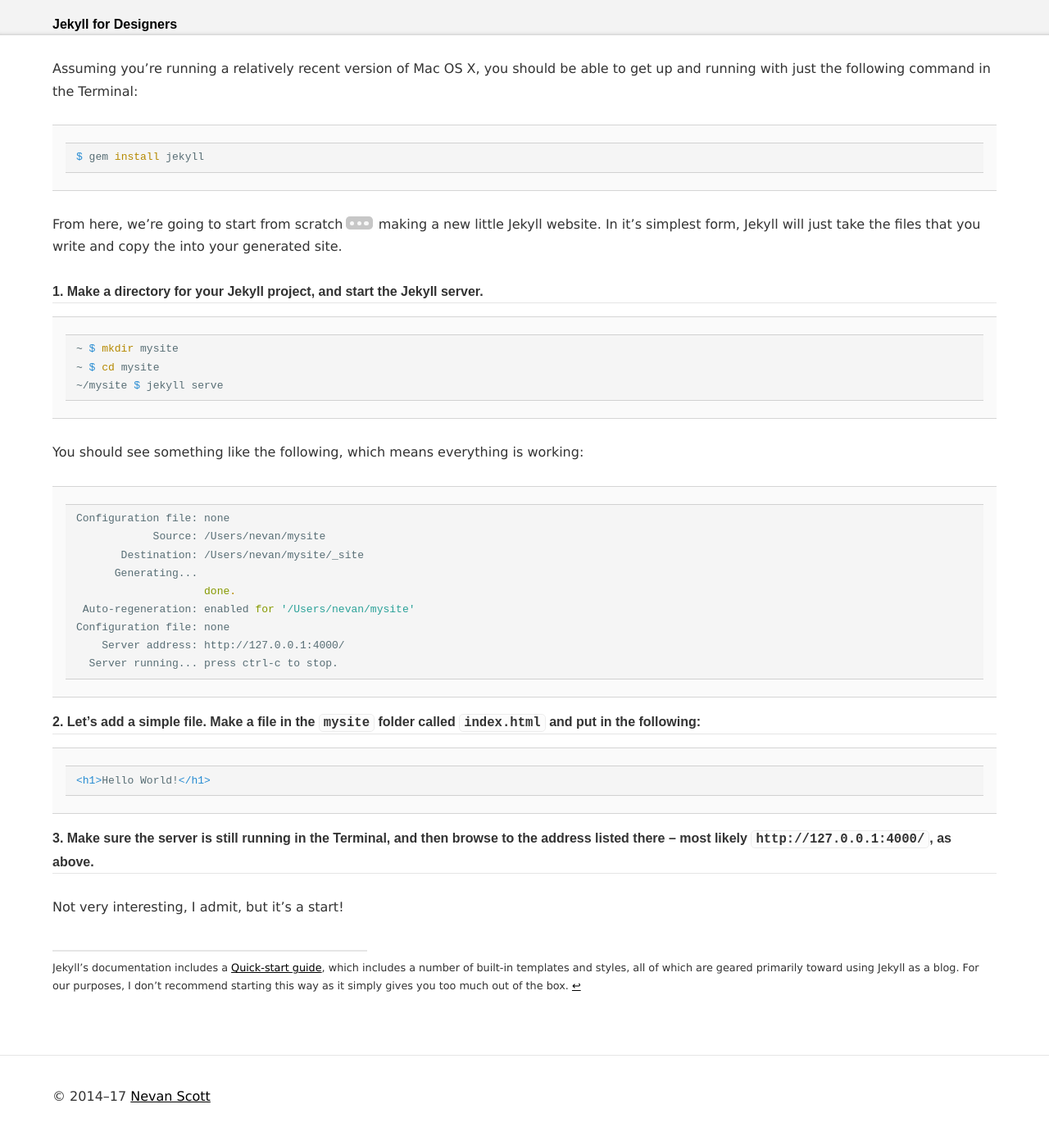
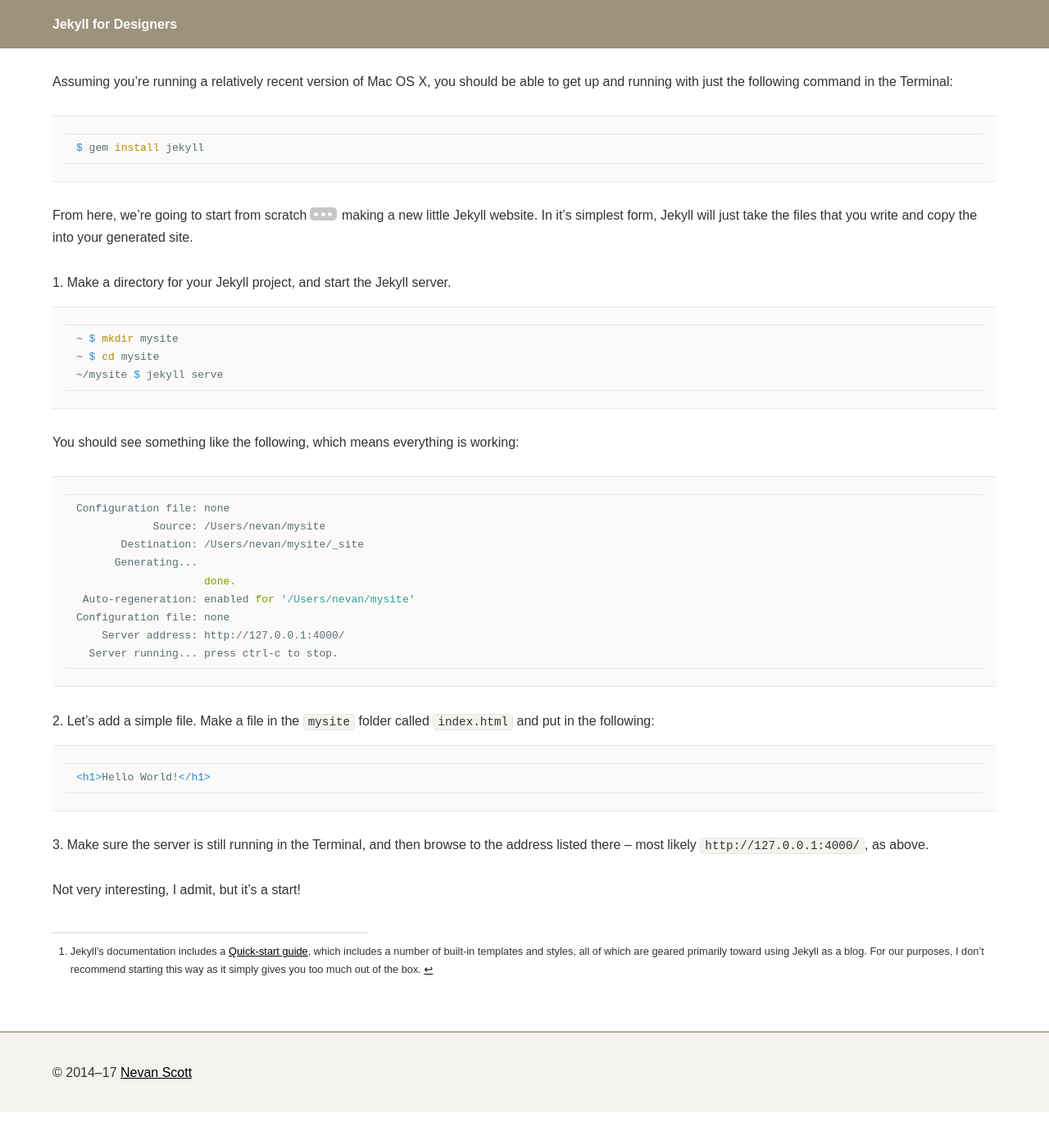
Before and after one commit to nevanscott/jekyllfordesigners, a Jekyll site: the page built from getting-started.md, in a window 1280 px wide. Shown: the whole page at 82% size. Built offline with Jekyll 4.4.1, drawn with Linux system fonts in a browser that asks for light colours; some web fonts are replaced; our own code applies the rules of GitHub Pages for plain Markdown files; after the commit the page ends 1357 px from its top, so only the background shows below that.

Commit message:
updated styles

````diff
--- a/_sass/main.scss
+++ b/_sass/main.scss
@@ -1,10 +1,17 @@
+$sans:		'Whitney SSm A', 'Whitney SSm B', sans-serif;
+$lh:			1.7;
+
+$brand:		hsl(40, 15%, 95%);
+
 /* General */
 
+html {
+	min-height: 100%;
+}
 body {
-	font-family: Charter, serif;
-	font-family: 'Whitney SSm A', 'Whitney SSm B', Verdana, sans-serif;
-	font-size: 75%;
-	line-height: 1.7;
+	font-family: $sans;
+	font-size: 87.5%;
+	line-height: $lh;
 	padding: 0;
 	background: white;
 	color: #333;
@@ -32,104 +39,114 @@ h1, h2, h3 {
 }
 
 h1 {
-	font-weight: 800;
-	border-bottom: 1px solid rgba(0,0,0,.1);
+	font-weight: normal;
+	border-bottom: 1px solid darken($brand, 5%);
+	font-size: 1.75em;
 }
 h1 small {
 	float: right;
-	margin-top: .2em;
-	font-weight: bold;
+	margin-top: .3em;
 }
 h2 {
-	margin-top: 1.5em;
+	margin-top: 1em * $lh;
 }
 h3 {
-	margin-top: 1.5em;
+	margin-top: 1.25em * $lh;
+	margin-bottom: -.25em * $lh;
 }
 h4 {
 	margin-top: 2em;
 	font-weight: 800;
-	color: #888;
+	color: darken($brand, 40%);
 	text-transform: uppercase;
 	letter-spacing: .1em;
 }
 
 p {
-  margin: 1.7em 0;
-}
-
-ol {
-  list-style: decimal;
+  margin: 1em*$lh 0;
 }
 
 ul {
 	list-style: square;
+	padding: 0;
+	margin-left: 1em*$lh;
+}
+ol {
+	list-style: decimal;
+	padding: 0;
+	margin-left: 1em*$lh;
 }
 
 li {
-  margin: .75em 0;
+  margin: .5em*$lh 0;
 }
 li p {
-  margin: .75em 0;
+  margin: .5em*$lh 0;
+}
+
+dt {
+	font-weight: bold;
+}
+dd {
+	margin: 0 1em*$lh 1em*$lh;
+	p {
+		margin: .5em*$lh 0;
+	}
 }
 
 small {
-	color: #AAA;
-	white-space: nowrap;
+	color: darken($brand, 35%);
 	font-weight: normal;
 }
 small a {
-  color: #888;
+	color: darken($brand, 40%);
 }
 
 #page-header {
-  background: rgba(0,0,0,.7);
-  background: #002b36;
-  background: #F3F3F3;
-  color: black;
-  padding: 1em 5% 0;
-  box-shadow: inset 0 -5px 5px -5px rgba(0,0,0,.25);
+  background: $brand;
+  background: darken($brand, 40%);
+  color: white;
+  padding: 1em 5%;
   overflow: hidden;
-}
-#page-header a {
+	a {
 		color: inherit;
 		text-decoration: none;
+		display: block;
 	}
-#page-header h1 {
+	h1 {
 		border: none;
 		margin: 0;
+		font-weight: bold;
+		font-size: 1em;
 	}
-#page-header h2 {
+	h4 {
 		margin: 0;
 	}
 
-#page-header .info {
+	.info {
+	}
+	nav {
 		float: left;
+		clear: left;
+		li {
+			float: left;
+			a {
+				display: block;
+				color: black;
+				color: rgba(255,255,255,.75);
+				margin-right: 1.25em;
 			}
-#page-header nav {
-  float: right;
-  clear: left;
-  margin-top: -2em;
+			&.current a {
+				color: #900;
+				color: white;
+				font-weight: normal;
 			}
-#page-header nav li {
-  float: left;
 		}
-#page-header nav li a {
-  display: block;
-  margin-left: .5em;
-  background: rgba(0,0,0,.075);
-  padding: .5em 1em;
-  border-radius: 5px 5px 0 0;
 	}
-#page-header nav li.current a {
-  background: white;
-  color: black;
-  font-weight: normal;
-  box-shadow: 0 0 5px rgba(0,0,0,.25);
 }
 
 #main {
-  overflow: hidden;
+  margin-top: 1em*$lh;
 }
 
 footer {
@@ -145,11 +162,11 @@ pre {
 }
 
 code {
-	border: 1px solid rgba(0,0,0,.0625);
-	background: rgba(0,0,0,.0125);
+	border: 1px solid darken($brand, 5%);
+	background: $brand;
 	border-radius: 5px;
 	padding: 1px 5px;
-	font-size: 1.2em;
+	font-size: 1.1em;
 }
 
 pre code {
@@ -161,9 +178,9 @@ pre code {
 
 .highlight {
 	border: none;
-	border-bottom: 1px solid rgba(0,0,0,.15);
-	border-top: 1px solid rgba(0,0,0,.15);
-	background: rgba(0,0,0,.02);
+	border-bottom: 1px solid darken($brand, 5%);
+	border-top: 1px solid darken($brand, 5%);
+	background: lighten($brand, 3%);
 	padding: .5em 1em;
 	margin: 1em 0;
 }
@@ -172,19 +189,33 @@ nav ul {
 	list-style: none;
 	margin: 0;
 	padding: 0;
-}
-nav ul li {
+	li {
 		margin: 0;
 		padding: 0;
+	}
 }
 
 article {
   max-width: 45em;
-  margin: auto;
+  header {
+  	h1, h2, h3, h4 {
+  		margin: 0;
+  	}
+  	h4 {
+			font-weight: normal;
+			font-size: .8em;
+			color: darken($brand, 40%);
+			a {
+				color: inherit;
+			}
+  	}
+  	margin: 1em*$lh 0;
+  }
 }
 
 footer {
-  border-top: 1px solid rgba(0,0,0,.1);
+  background: $brand;
+  border-top: 2px solid darken($brand, 30%);
   margin: 5% 0 0;
   padding: .5em 5%;
 }
--- a/getting-started.md
+++ b/getting-started.md
@@ -11,7 +11,7 @@ $ gem install jekyll
 
 From here, we're going to start from scratch[^quickstart] making a new little Jekyll website. In it's simplest form, Jekyll will just take the files that you write and copy the into your generated site.
 
-# 1. Make a directory for your Jekyll project, and start the Jekyll server.
+## 1. Make a directory for your Jekyll project, and start the Jekyll server.
 
 ```bash
 ~ $ mkdir mysite
@@ -33,13 +33,13 @@ Configuration file: none
   Server running... press ctrl-c to stop.
 ```
 
-# 2. Let's add a simple file. Make a file in the `mysite` folder called `index.html` and put in the following:
+## 2. Let's add a simple file. Make a file in the `mysite` folder called `index.html` and put in the following:
 
 ```html
 <h1>Hello World!</h1>
 ```
 
-# 3. Make sure the server is still running in the Terminal, and then browse to the address listed there -- most likely `http://127.0.0.1:4000/`, as above.
+## 3. Make sure the server is still running in the Terminal, and then browse to the address listed there -- most likely `http://127.0.0.1:4000/`, as above.
 
 Not very interesting, I admit, but it's a start!
 
````
Lines whose indentation alone changed are shown as unchanged.
